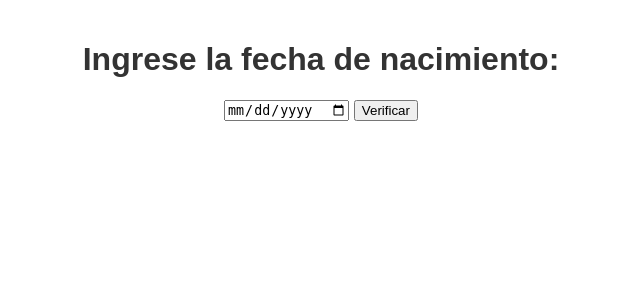
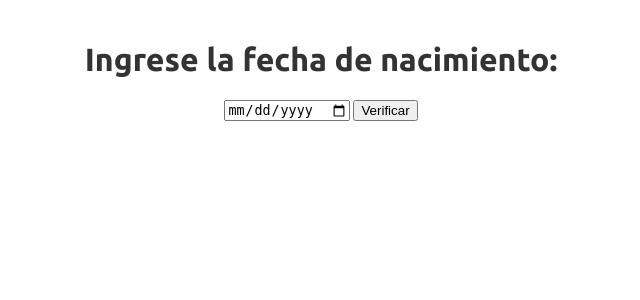
Before and after one commit to SSamuelP/HBD-Juan, a Flask app: page / in a window 1280 px wide. Shown: the top 300 px of the page, without its empty margins (319-959 px from the left). Run offline with Flask 3, Linux system fonts and the light colour scheme.

Commit message:
Cambios en la página principal, sobre la fuente y las imagenes

```diff
--- a/templates/index.html
+++ b/templates/index.html
@@ -1,13 +1,16 @@
 <!DOCTYPE html>
 <html lang="es">
 <head>
+    <link rel="preconnect" href="https://fonts.googleapis.com">
+    <link rel="preconnect" href="https://fonts.gstatic.com" crossorigin>
+    <link href="https://fonts.googleapis.com/css2?family=Ubuntu:ital,wght@0,300;0,400;0,500;0,700;1,300;1,400;1,500;1,700&display=swap" rel="stylesheet">
     <meta charset="UTF-8">
     <meta name="viewport" content="width=device-width, initial-scale=1.0">
     <title>Fecha Especial</title>
     <style>
         /* Estilos básicos */
         body {
-            font-family: Arial, sans-serif;
+            font-family: 'Ubuntu', sans-serif; /* Cambiar la fuente a Ubuntu */
             margin: 0;
             padding: 20px;
             text-align: center;
@@ -53,7 +56,8 @@
 
     <!-- Contenedor de las imágenes -->
     <div id="imagenes">
-        <h2>¡Feliz Cumpleaños Juan!</h2>
+        <h2>🎉🎊¡Feliz Cumpleee Juan!🎊🎉</h2>
+        <h2>🎂🎇</h2>
         <div class="grid-container">
             <!-- Imágenes organizadas en la cuadrícula -->
             <div class="grid-item">
```
